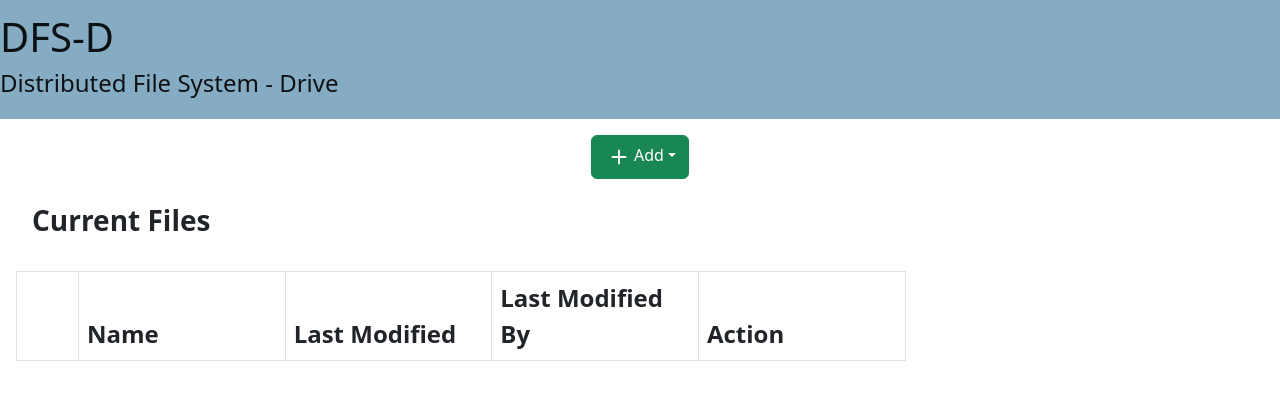
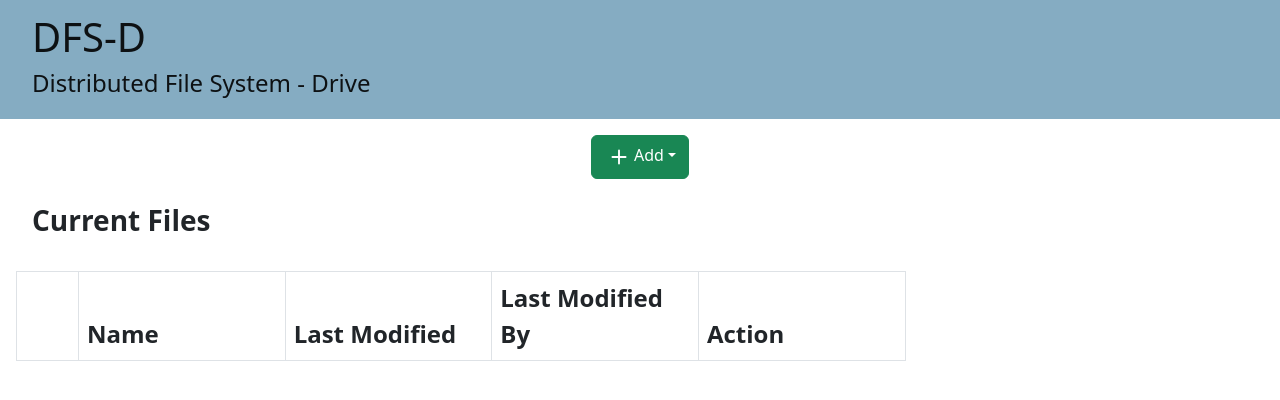
Before and after one commit to akash02ita/559W23-Project, a React (Create React App) app in the folder client/: page / in a window 1280 px wide. Shown: the top 400 px of the page. Built offline with nearby package versions, Linux system fonts and the light colour scheme.

Commit message:
Adds important keyword

```diff
--- a/client/src/App.css
+++ b/client/src/App.css
@@ -3,7 +3,7 @@
 }
 
 .app-navbar{
-  padding-left: 2rem;
+  padding-left: 2rem !important;
 }
 
 #headerTxt{
```
